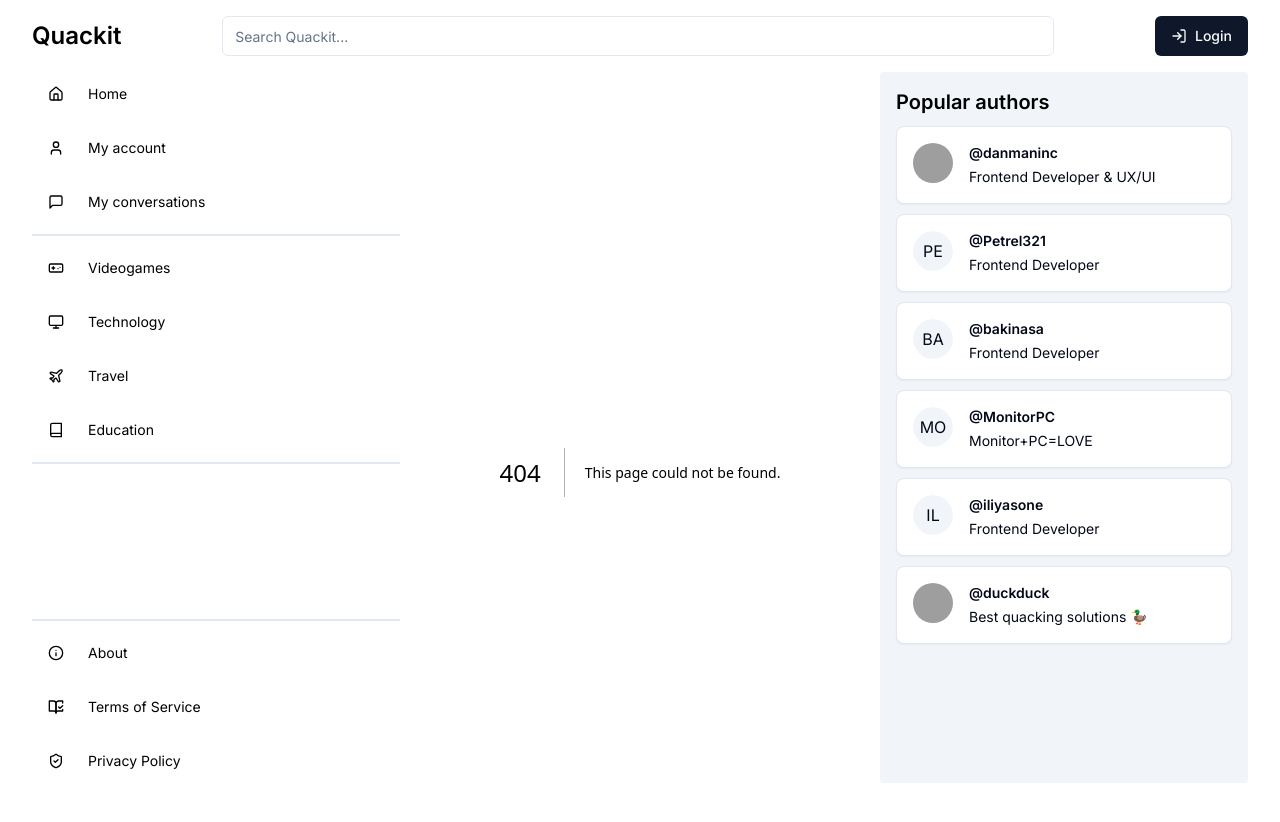
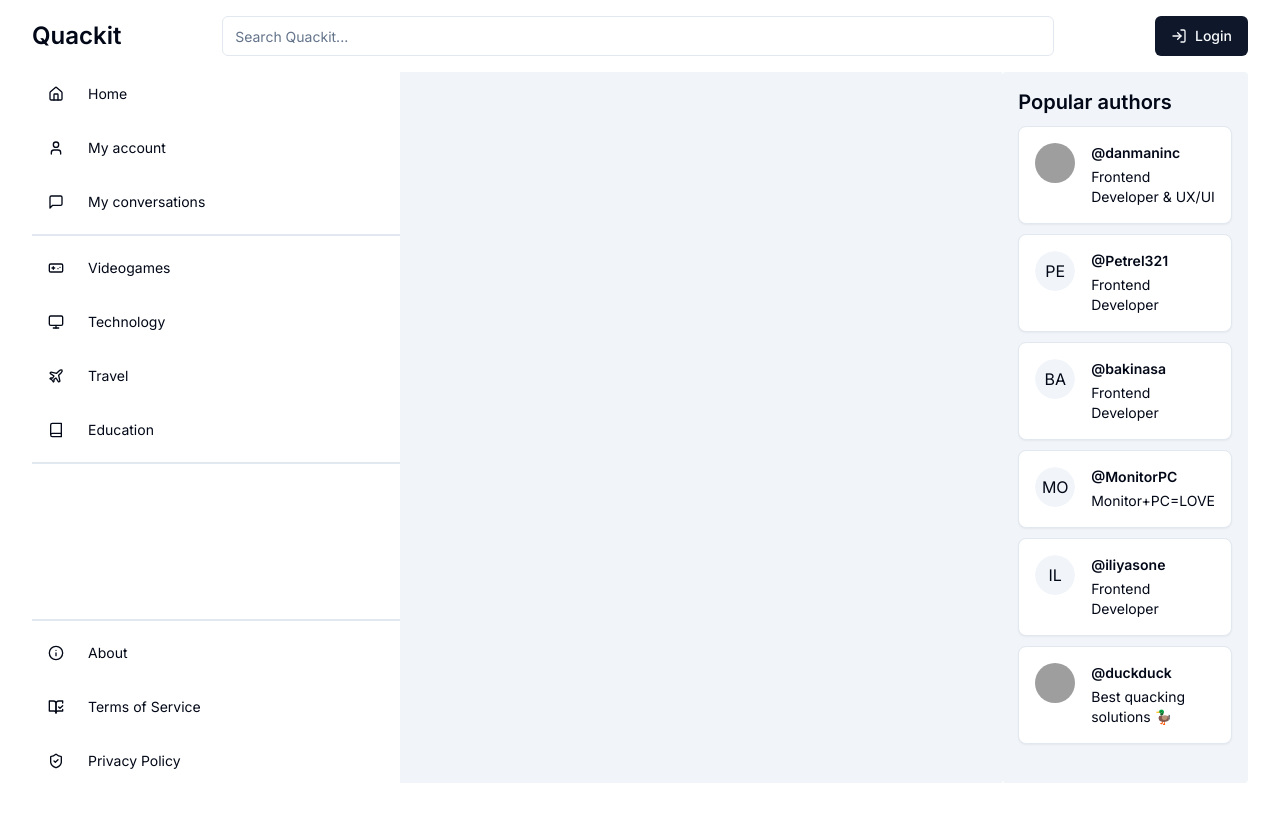
Before and after one commit to duckduck-team/quackit, a Next.js app: page /posts/1 in a window 1280 px wide. Before the commit this address had no page. Shown: the top 822 px of the page. After the commit the page ends 800 px from the top, so only its background shows below. Built offline with nearby package versions, Linux system fonts and the light colour scheme; grey boxes are pictures that could not be loaded.

Commit message:
feat: add post skeleton

```diff
--- /dev/null
+++ b/src/app/posts/[postId]/page.tsx
@@ -0,0 +1,5 @@
+import { PostPage } from "@/pages/posts/ui/post/PostPage";
+
+export default function Post() {
+  return <PostPage />;
+}
--- /dev/null
+++ b/src/pages/posts/ui/post/PostPage.tsx
@@ -0,0 +1,5 @@
+export function PostPage() {
+  return (
+    <div className="flex flex-col bg-secondary px-36 w-content gap-4"></div>
+  );
+}
```
